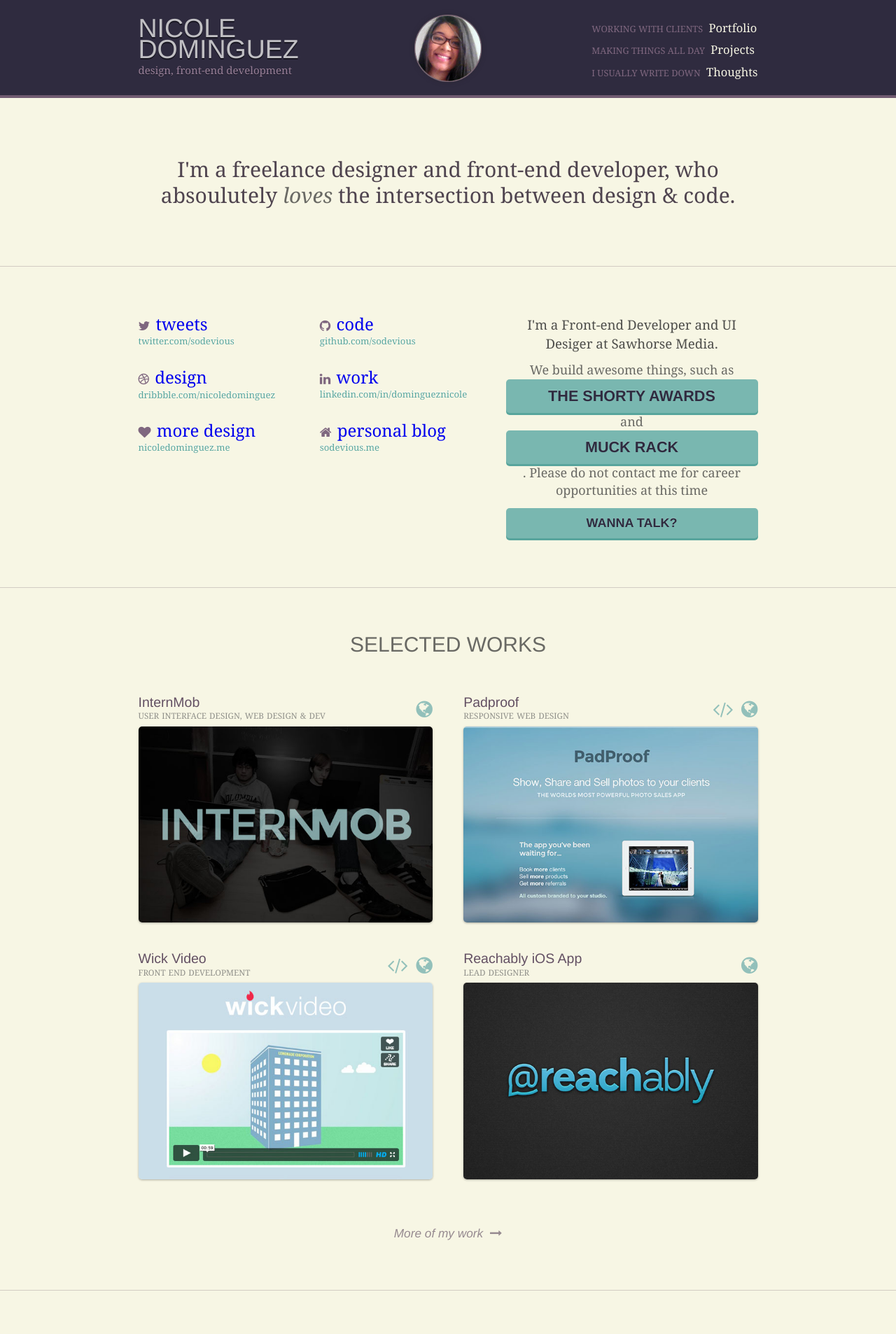
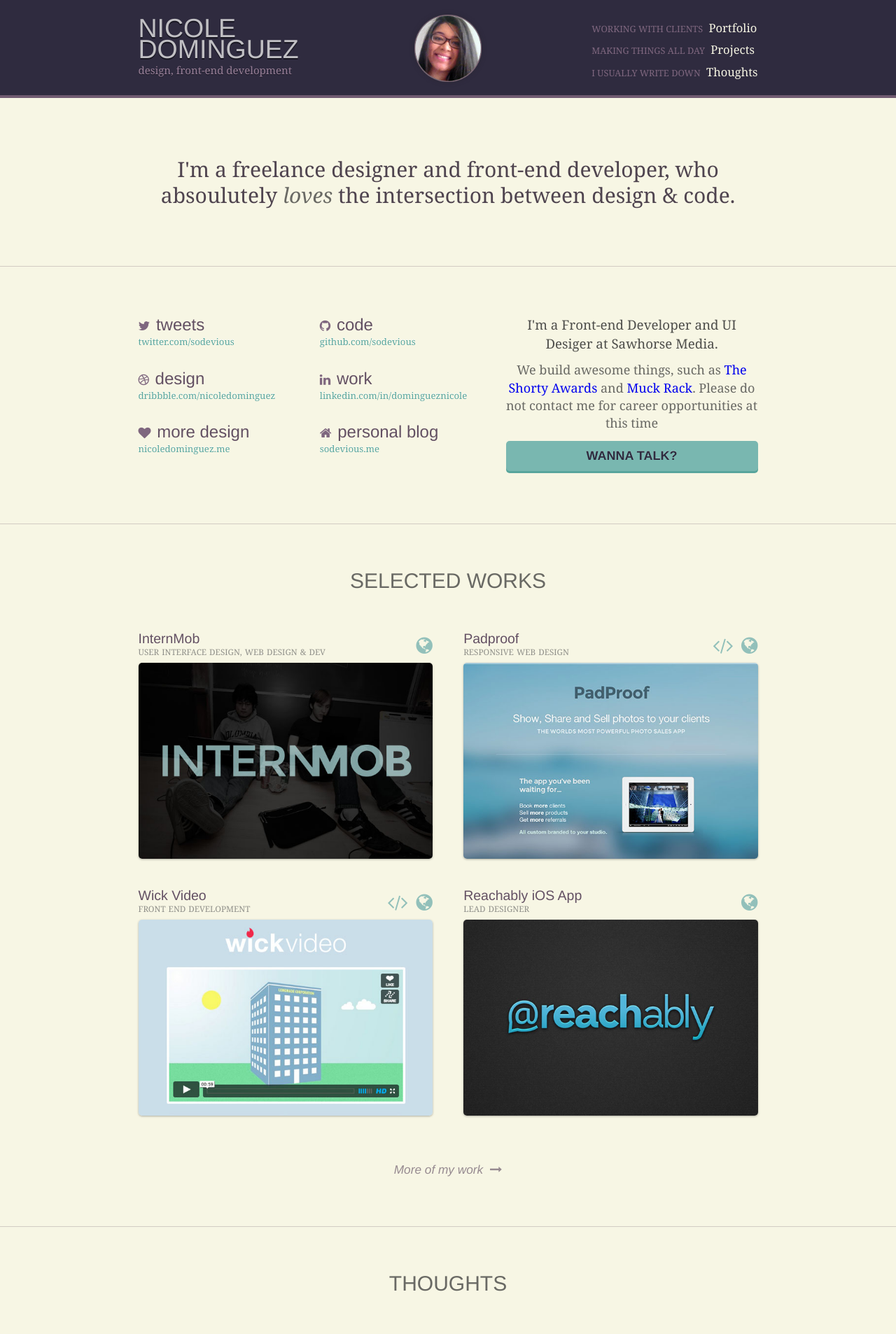
Before and after one commit to sodevious/sodevious.github.io, a Jekyll site: the page built from index.html, in a window 1280 px wide. Shown: the top 1906 px of the page at 70% size. Built offline with Jekyll 4.4.1, drawn with Linux system fonts in a browser that asks for light colours; Markdown is read by kramdown in place of the engine named in the settings.

Commit message:
Ok computer, please install the jekyll gem so I can run the server without committing and guessing what this will look like

```diff
--- a/assets/stylesheets/app.css
+++ b/assets/stylesheets/app.css
@@ -421,13 +421,13 @@
   margin-bottom: 0;
 }
 /* line 125, ../sass/_site.scss */
-section[role="hire-me"] .social-links a.btn {
+section[role="hire-me"] .social-links a {
   font-family: "Effra", "Helvetica Neue", sans-serif;
   text-decoration: none;
   color: #635063;
 }
 /* line 129, ../sass/_site.scss */
-section[role="hire-me"] .social-links a.btn:hover {
+section[role="hire-me"] .social-links a:hover {
   color: #4f444f;
   -webkit-transition: all 0.25s ease-in;
   -moz-transition: all 0.25s ease-in;
@@ -487,7 +487,7 @@
   color: #4e4e4b;
 }
 /* line 169, ../sass/_site.scss */
-section[role="hire-me"] .looking-for a {
+section[role="hire-me"] .looking-for a.btn {
   display: block;
   padding: 8.33333px;
   font-size: 1.2em;
@@ -508,7 +508,7 @@
   border-radius: 5px;
 }
 /* line 184, ../sass/_site.scss */
-section[role="hire-me"] .looking-for a:hover {
+section[role="hire-me"] .looking-for a.btn:hover {
   position: relative;
   top: 2px;
   text-shadow: 0px -1px 0px #685f8b;
```
